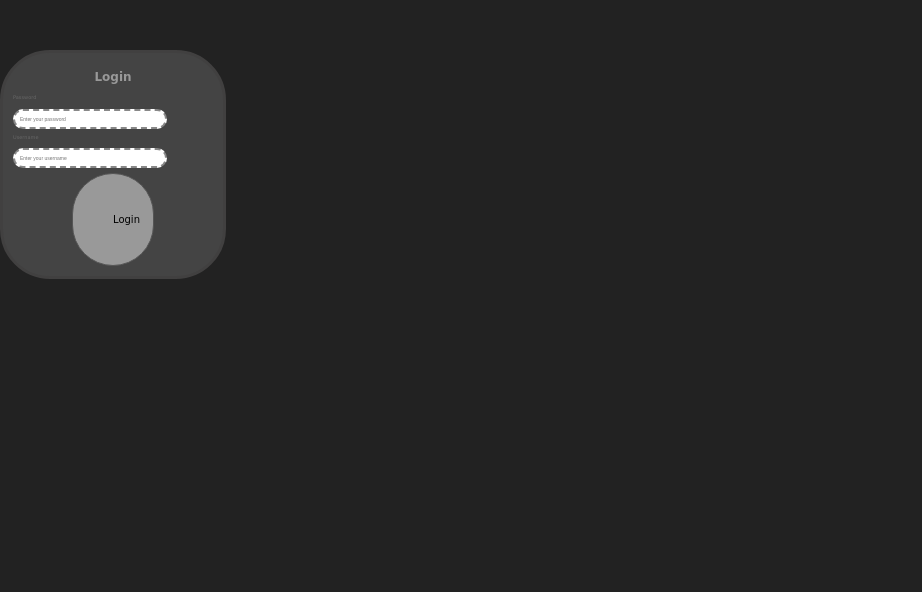
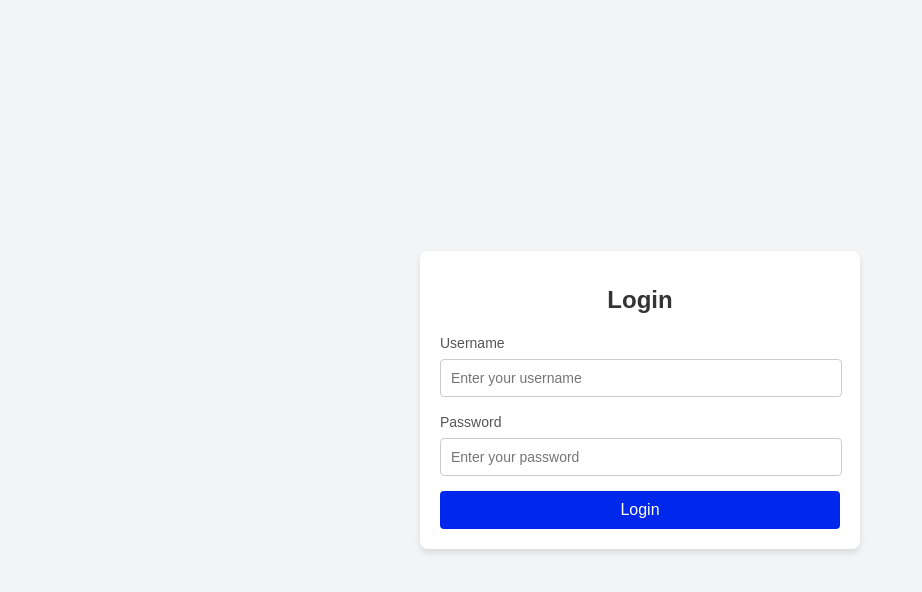
Before and after one commit to krisedtemakatt/programvarutesting, a React (Vite) app in the folder login/: page / in a window 1280 px wide. Shown: the top 592 px of the page, without its empty margins (0-922 px from the left). Built offline with nearby package versions, Linux system fonts and the light colour scheme.

Commit message:
analysis autoamtic

```diff
--- a/login/src/App.tsx
+++ b/login/src/App.tsx
@@ -14,7 +14,7 @@ const App = () => {
     <Router>
       <Routes>
         {/* Login Page */}
-        <Route path="/" element={<LoginV6 />} />
+        <Route path="/" element={<LoginV2 />} />
         {/* Welcome Page */}
         <Route path="/LoggedIn" element={<LoggedIn />} />
       </Routes>
```
Also changed, not shown: 2 other files (tests, documents, lock files or other folders).
